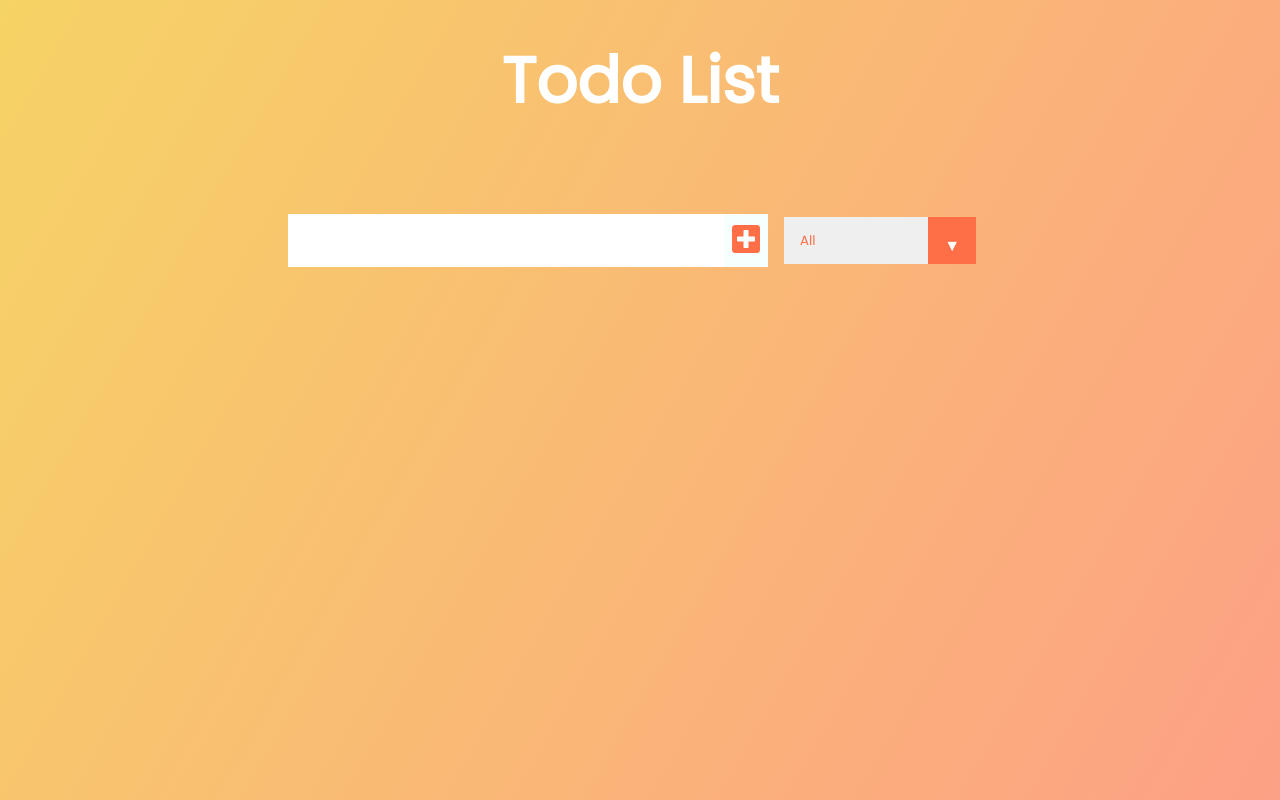
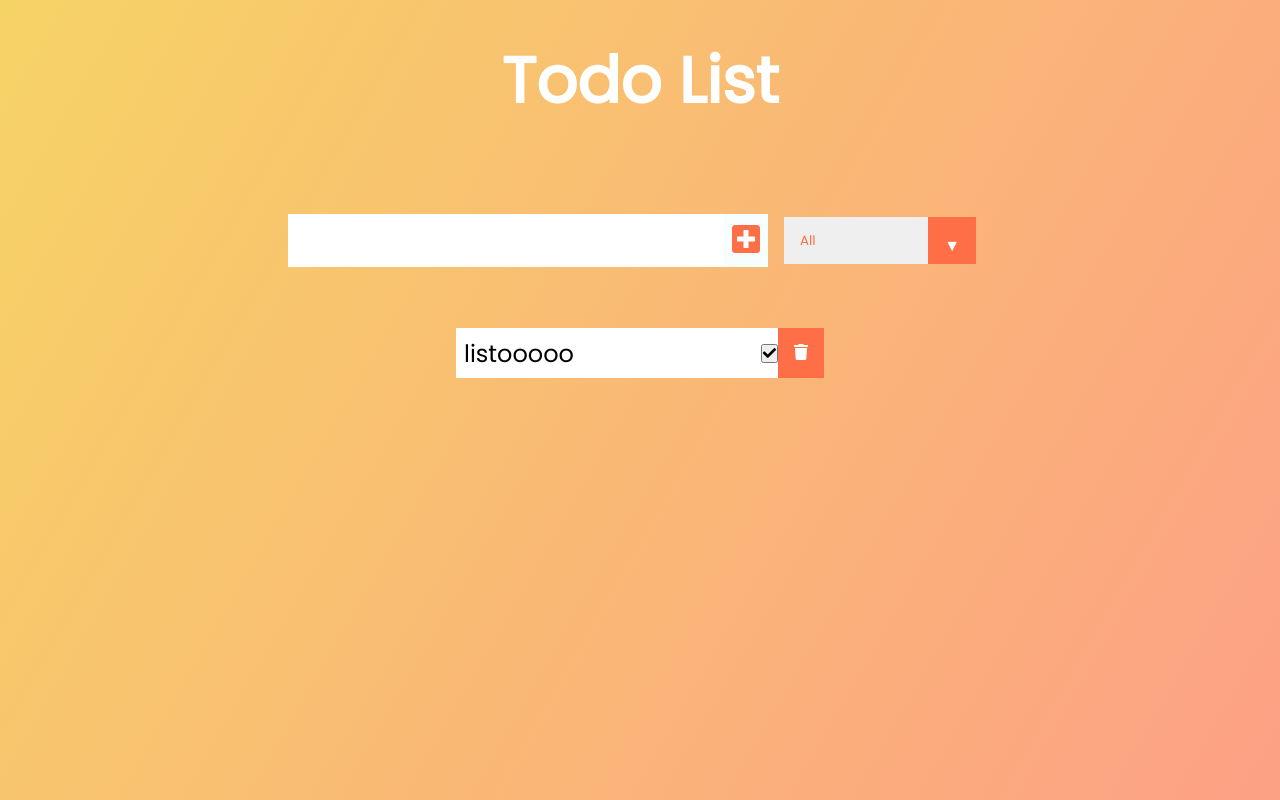
Before and after one commit to LulaZeta/todo_list_react, a React (Create React App) app: page / in a window 1280 px wide. Built offline with nearby package versions, Linux system fonts and the light colour scheme.

Commit message:
todoList -Todo

```diff
--- /dev/null
+++ b/src/components/Todo.js
@@ -0,0 +1,15 @@
+const Todo = () => {
+    return (
+        <div className="todo">
+            <li className="todo-item">listooooo</li>
+            <button className="complet-btn">
+                <i className="fas fa-check"></i>
+            </button>
+            <button  className="trash-btn">
+                <i className="fas fa-trash"></i>
+            </button>
+        </div>
+    );
+}
+
+export default Todo;
--- a/src/components/TodoList.js
+++ b/src/components/TodoList.js
@@ -1,10 +1,13 @@
+import Todo from './Todo';
 
 const  TodoList = () => {
     return(
     <div className="todo-container">
-        <ul className="todo-list"></ul>
+        <ul className="todo-list">
+            <Todo />
+        </ul>
     </div>
-    )
+    );
 }
 
 export default TodoList;
```
